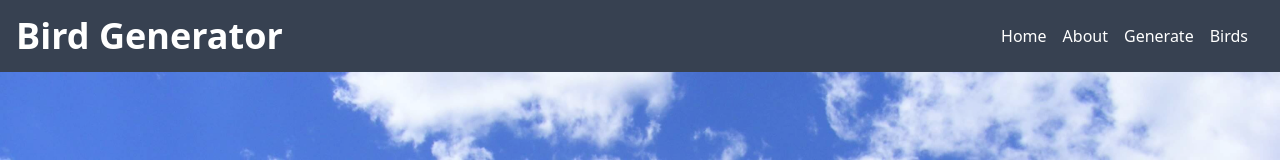
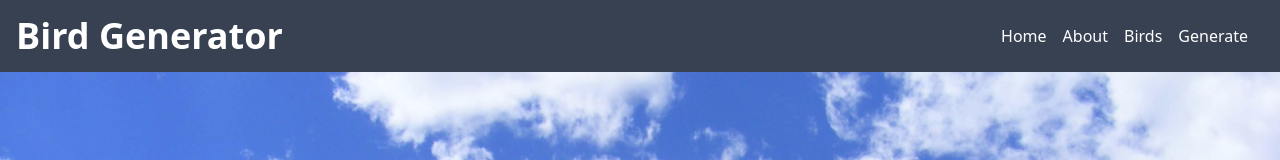
Before and after one commit to willthedevelop3r/birds-frontend, a React (Create React App) app: page / in a window 1280 px wide. Shown: the top 160 px of the page. Built offline with nearby package versions, Linux system fonts and the light colour scheme.

Commit message:
switched links around

```diff
--- a/src/components/NavBar.jsx
+++ b/src/components/NavBar.jsx
@@ -12,8 +12,8 @@ const Navbar = () => {
   const navItems = [
     { title: 'Home', link: '/' },
     { title: 'About', link: '/about' },
+    { title: 'Birds', link: '/birds' },
     { title: 'Generate', link: '/generate' },
-    { title: 'Birds', link: '/birds' },
   ];
 
   return (
```
